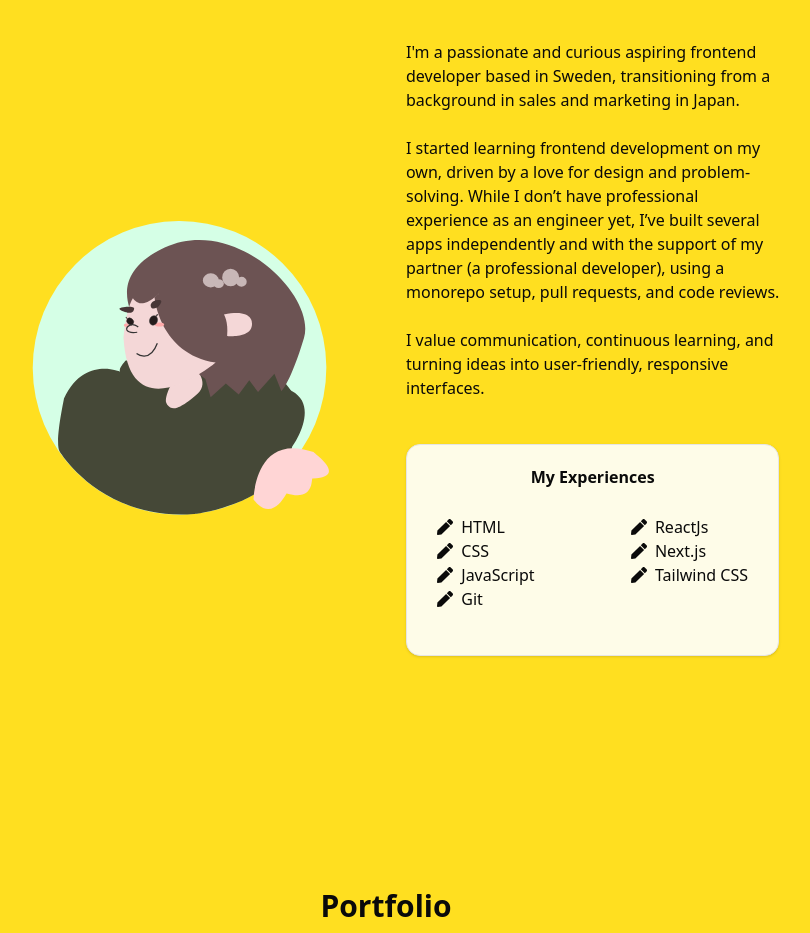
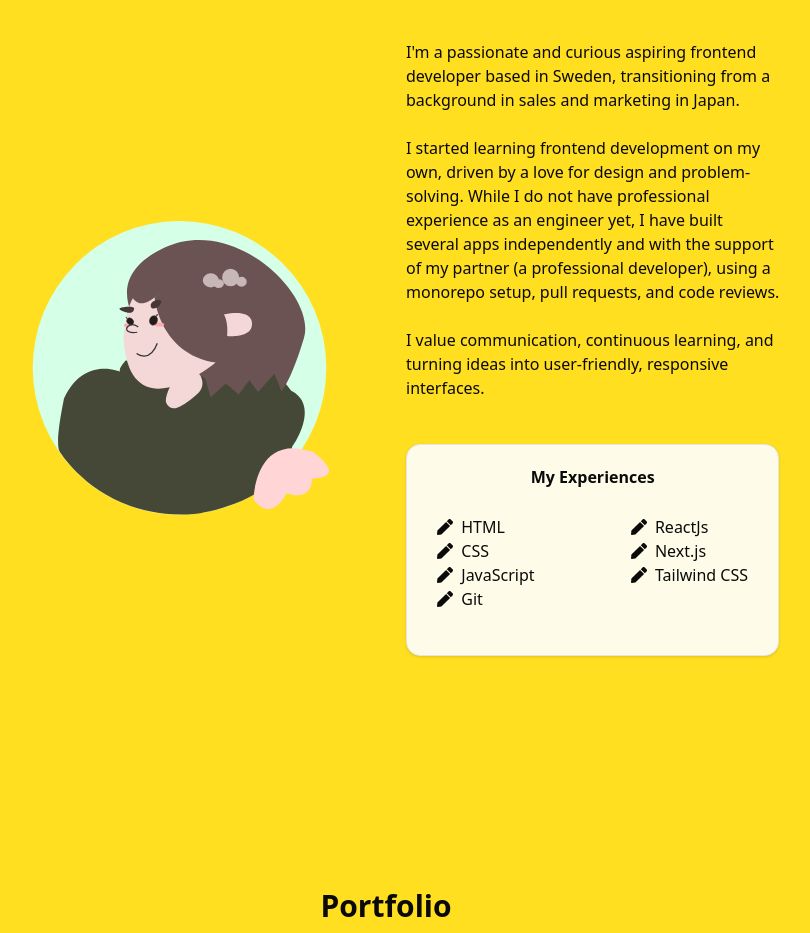
Before and after one commit to mamahimiko/portfolio, a Next.js app: page / in a window 1280 px wide. Shown: the part 1020-1953 px from the top of the page, without its empty margins (254-1064 px from the left). Built offline with nearby package versions, Linux system fonts and the light colour scheme.

Commit message:
Revice some texts

```diff
--- a/app/page.js
+++ b/app/page.js
@@ -112,8 +112,8 @@ export default function Home() {
                       <p>
                         I started learning frontend development on my own,
                         driven by a love for design and problem-solving. While I
-                        don’t have professional experience as an engineer yet,
-                        I’ve built several apps independently and with the
+                        do not have professional experience as an engineer yet,
+                        I have built several apps independently and with the
                         support of my partner (a professional developer), using
                         a monorepo setup, pull requests, and code reviews.
                       </p>
```
